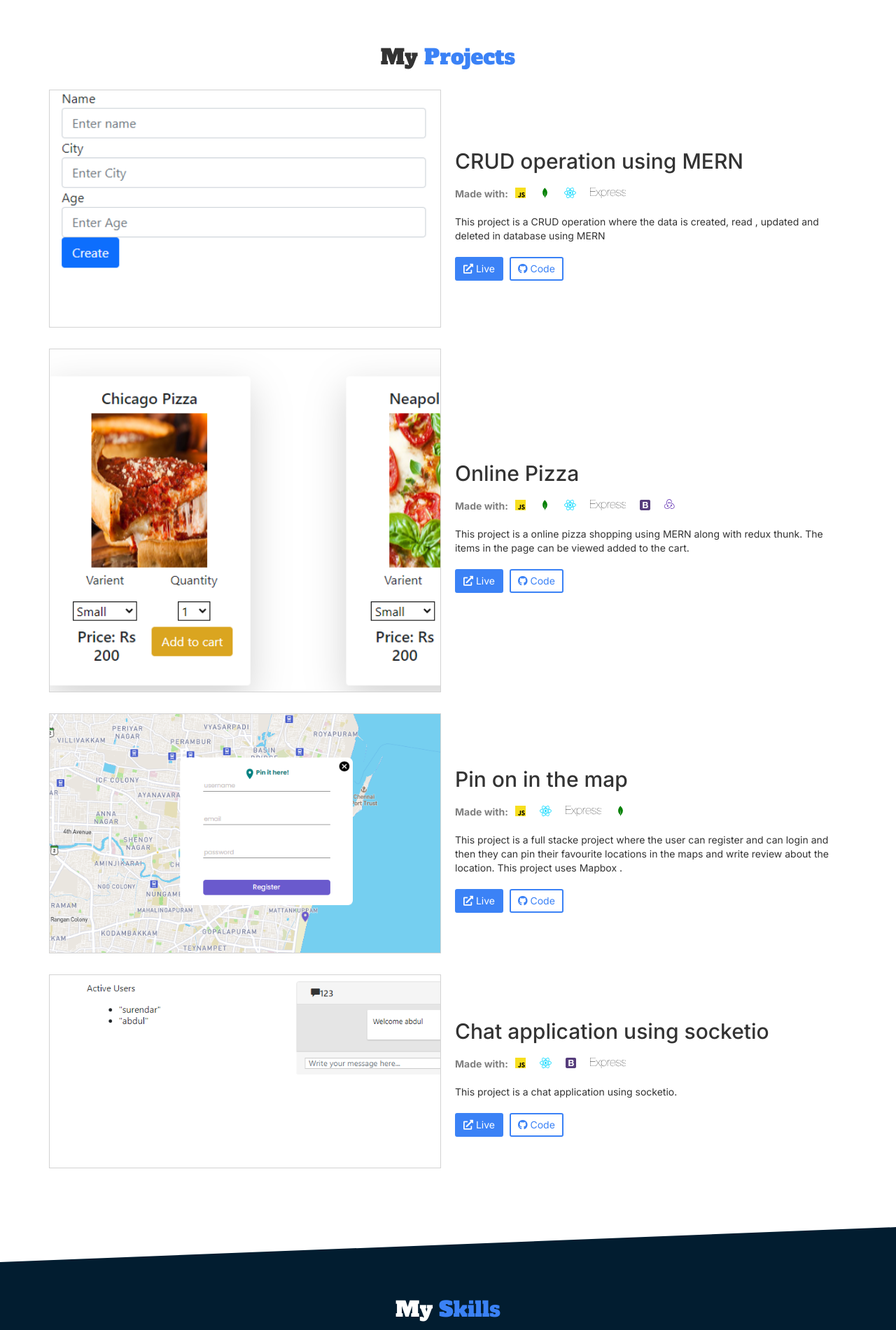
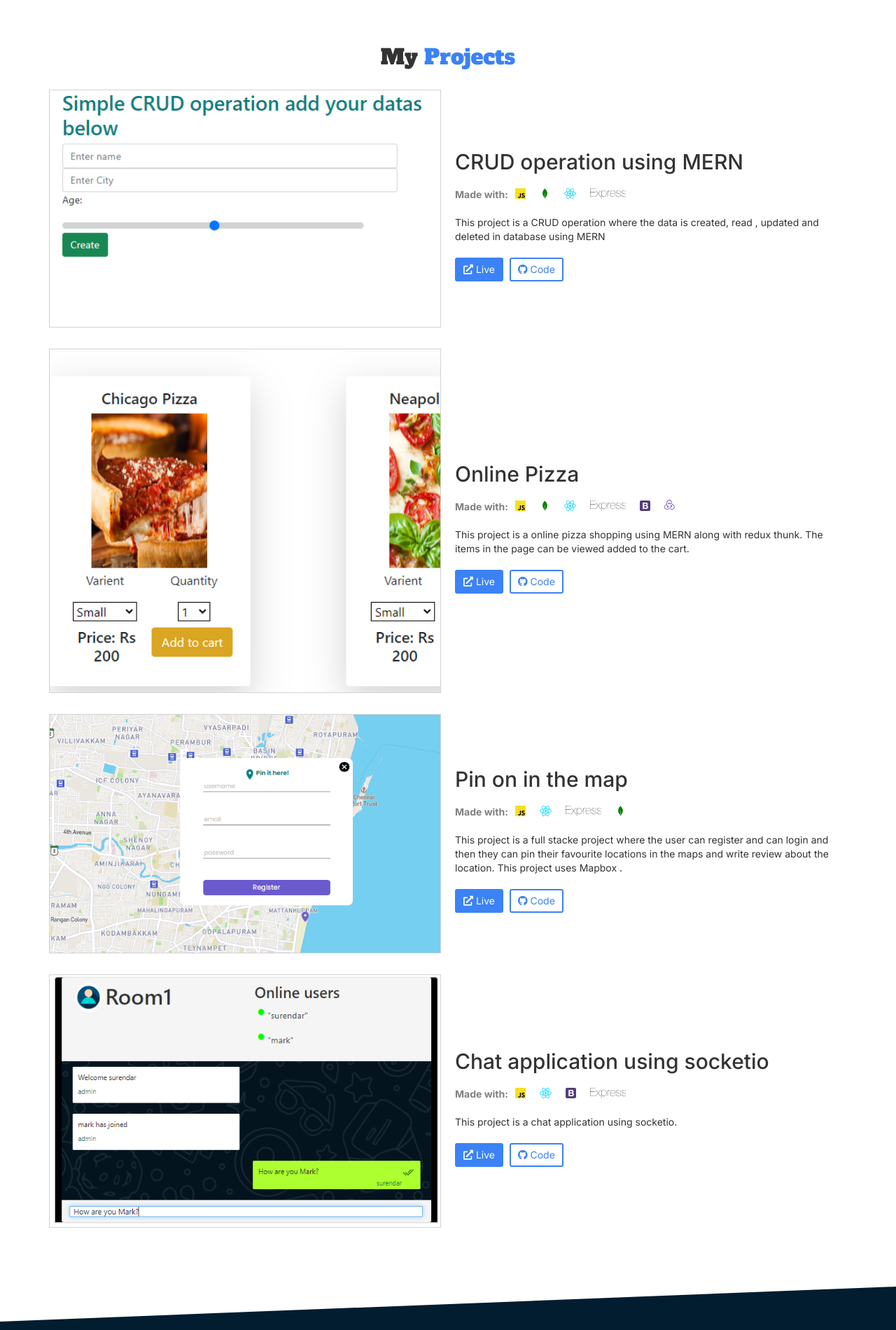
Before and after one commit to surray/Portfolio, a plain HTML site: page index.html in a window 1280 px wide. Shown: the part 640-2540 px from the top of the page at 70% size. Drawn offline with nearby package versions, Linux system fonts and the light colour scheme; no server answers.

Commit message:
please commit

```diff
--- a/index.html
+++ b/index.html
@@ -123,7 +123,7 @@
             <h2 class="main-font">My<span class="text-blue main-font"> Projects</span></h2>
             <div class="project-row aos-init aos-animate" data-aos="fade-up">
               <div class="project-left">
-                <img src="crud.PNG" alt="">
+                <img src="Crud2.PNG" alt="">
               </div>
               <div class="project-right">
                 <h3>CRUD operation using MERN</h3>
@@ -191,7 +191,7 @@
             </div>
             <div class="project-row aos-init" data-aos="fade-up">
               <div class="project-left">
-                <img src="chat.PNG" alt="">
+                <img src="chatnew.PNG" alt="">
               </div>
               <div class="project-right">
                 <h3>Chat application using socketio</h3>
```
Also changed, not shown: chatnew.PNG (added), crudold.PNG (renamed from crud.PNG).
